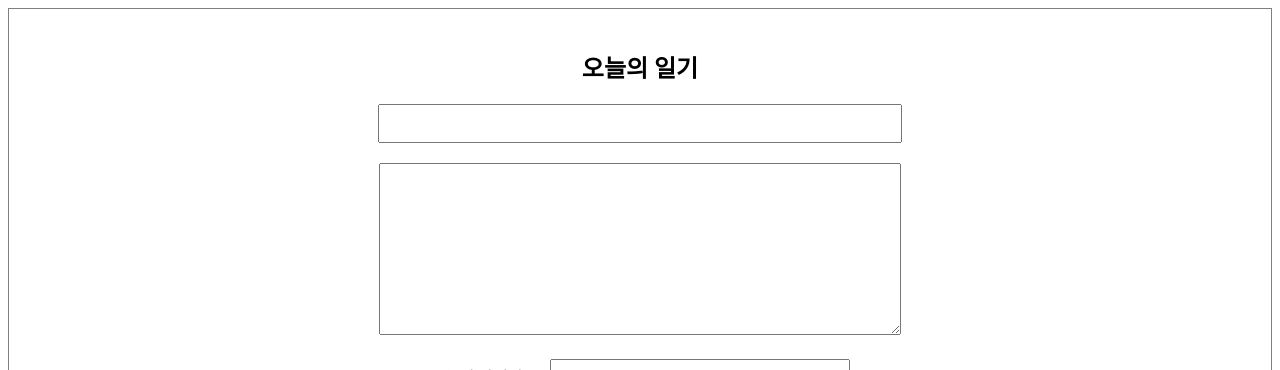
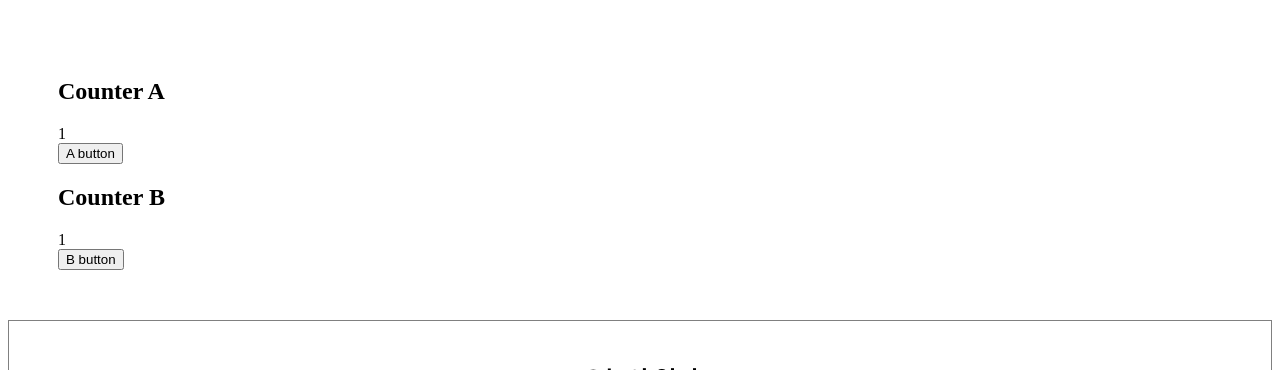
Before and after one commit to seoyoonyi/220628_react_simple_diary, a React (Create React App) app: page / in a window 1280 px wide. Shown: the top 370 px of the page. Built offline with nearby package versions, Linux system fonts and the light colour scheme; no server answers.

Commit message:
220714 study

```diff
--- a/src/App.js
+++ b/src/App.js
@@ -1,6 +1,7 @@
 import { useRef, useState, useEffect, useMemo } from 'react';
 import DiaryEditor from './DiaryEditor';
 import DiaryList from './DiaryList';
+import OptimizeTest from './OptimizeTest';
 import './App.css';
 
 // const dummyList = [
@@ -92,6 +93,7 @@ function App() {
     getDiaryAnalysis; /* useMemo으로 부터 값을 받아서 값으로 사용해야한다. 함수XX */
   return (
     <div className="App">
+      <OptimizeTest />
       <DiaryEditor onCreate={onCreate} />
       <div>전체일기: {data.length}</div>
       <div>기분 좋은 일기 개수: {goodCount}</div>
--- /dev/null
+++ b/src/OptimizeTest.js
@@ -0,0 +1,45 @@
+import React, { useState, useEffect } from 'react';
+
+const CounterA = React.memo(({ count }) => {
+  useEffect(() => {
+    console.log(`CounterA Update - count: ${count}`);
+  });
+  return <div>{count}</div>;
+});
+
+const CounterB = React.memo(({ obj }) => {
+  useEffect(() => {
+    console.log(`CounterB Update - count: ${obj.count}`);
+  });
+  return <div>{obj.count}</div>;
+});
+
+const areEqual = (prevProps, nextProps) => {
+  return prevProps.obj.count === nextProps.obj.count;
+};
+
+const MemoizedCounterB = React.memo(CounterB, areEqual);
+
+const OptimizeTest = () => {
+  const [count, setCount] = useState(1);
+  const [obj, setObj] = useState({
+    count: 1,
+  });
+
+  return (
+    <div style={{ padding: 50 }}>
+      <div>
+        <h2>Counter A</h2>
+        <CounterA count={count} />
+        <button onClick={() => setCount(count)}>A button</button>
+      </div>
+      <div>
+        <h2>Counter B</h2>
+        <MemoizedCounterB obj={obj} />
+        <button onClick={() => setObj({ count: obj.count })}>B button</button>
+      </div>
+    </div>
+  );
+};
+
+export default OptimizeTest;
```
